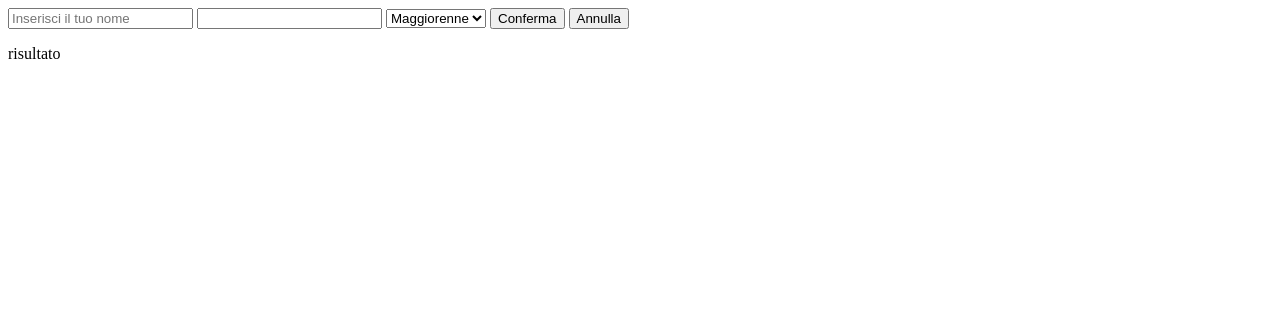
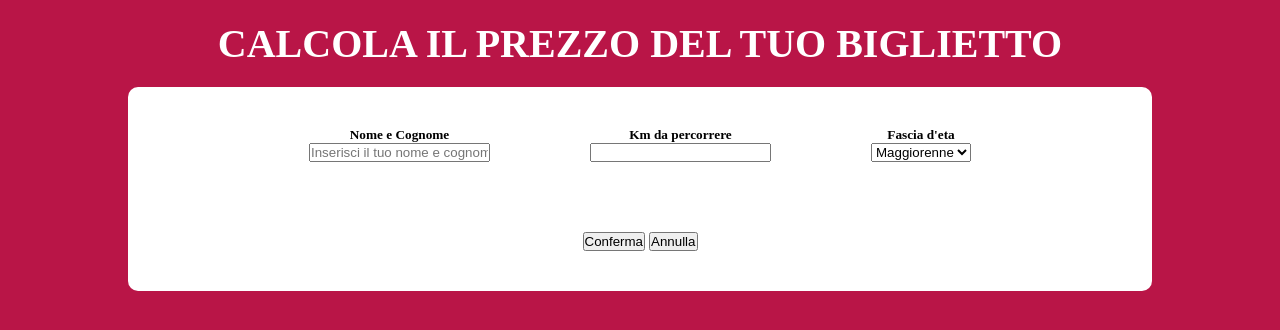
Before and after one commit to NicholasConti/js-biglietto-treno-form, a plain HTML site: page index.html in a window 1280 px wide. Drawn offline with Linux system fonts and the light colour scheme.

Commit message:
milestone2  point1

```diff
--- a/css/style.css
+++ b/css/style.css
@@ -0,0 +1,45 @@
+*{
+    margin: 0;
+    padding: 0;
+    box-sizing: border-box;
+}
+/* ------------------------------------ */
+/* COMMON */
+.tx-cen{
+    text-align: center;
+}
+
+h2{
+    color: white;
+    font-size: 2.50rem;
+    padding: 20px 0;
+    text-align: center;
+}
+/* ----------------------------------------- */
+main{
+    height: 100vh;
+    background-color: #b91547;
+}
+
+.container{
+    width: 80%;
+    margin: 0 auto;
+    padding: 2.5rem;
+    background-color: white;
+    border-radius: 10px;
+}
+
+.cnt-top{
+    display: flex;
+    justify-content: center;
+    gap: 6.25rem;
+    margin-bottom: 4.375rem;
+}
+
+h3{
+    font-size: 1.5625rem;
+}
+
+.resume{
+    display: flex;
+}
--- a/index.html
+++ b/index.html
@@ -8,18 +8,37 @@
     <title>Biglietti</title>
 </head>
 <body>
+    <main>
+        <h2>CALCOLA IL PREZZO DEL TUO BIGLIETTO</h2>
+        <div class="container tx-cen">
             <form action="/" method="get">
-        <input type="text" placeholder="Inserisci il tuo nome" id="nome-utente">
+                <div class="cnt-top">
+                    <div>
+                        <h5>Nome e Cognome</h5>
+                        <input type="text" placeholder="Inserisci il tuo nome e cognome" id="nome-utente">
+                    </div>
+                    <div>
+                        <h5>Km da percorrere</h5>
                         <input type="number" id="km-utente">
+                    </div>
+                    <div>
+                        <h5>Fascia d'eta</h5>
                         <select name="eta" id="eta-utente">
                             <option value="maggiorenne">Maggiorenne</option>
                             <option value="minorenne">Minorenne</option>
                             <option value="over65">Over-65</option>
                         </select>
+                    </div>
+                </div>
+                <div class="cnt-bottom">
                     <input type="button" value="Conferma" id="conferma">
                     <input type="reset" value="Annulla" id="reset-all">
+                </div>
             </form>
-    <p id="demo">risultato</p>
+        </div>
+
+
+    <!-- <p id="demo">risultato</p> -->
     <script src="js/main.js"></script>
 </body>
 </html>
```
Lines whose indentation alone changed are shown as unchanged.
